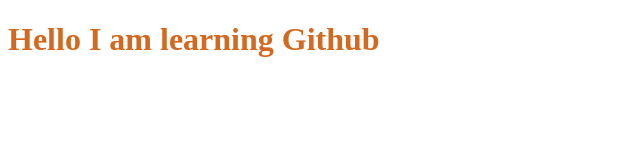
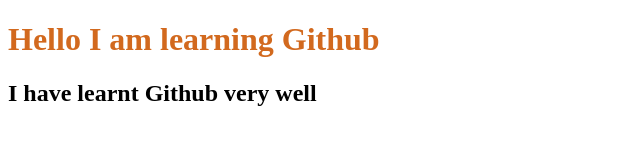
Before and after one commit to Akhlaque-1/my-github, a plain HTML site: page index.html in a window 1280 px wide. Shown: the whole page, without its empty margins (0-640 px from the left). Drawn offline with Linux system fonts and the light colour scheme.

Commit message:
small changes

```diff
--- a/index.html
+++ b/index.html
@@ -8,5 +8,7 @@
 <link rel="stylesheet" href="style.css">
 <body>
     <h1>Hello I am learning Github</h1>
+    <h2>I have learnt Github very well</h2>
+
 </body>
 </html>
```
